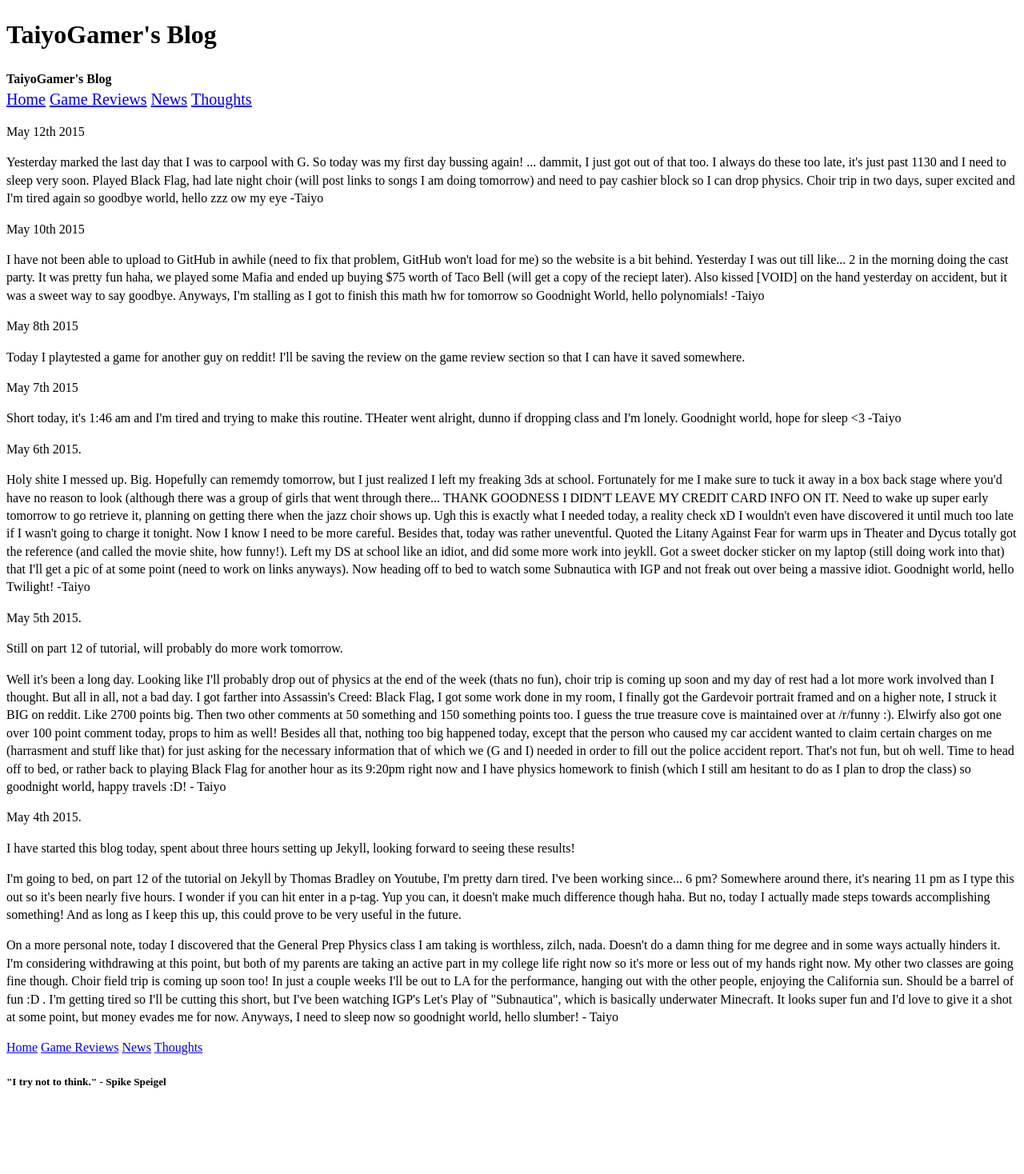
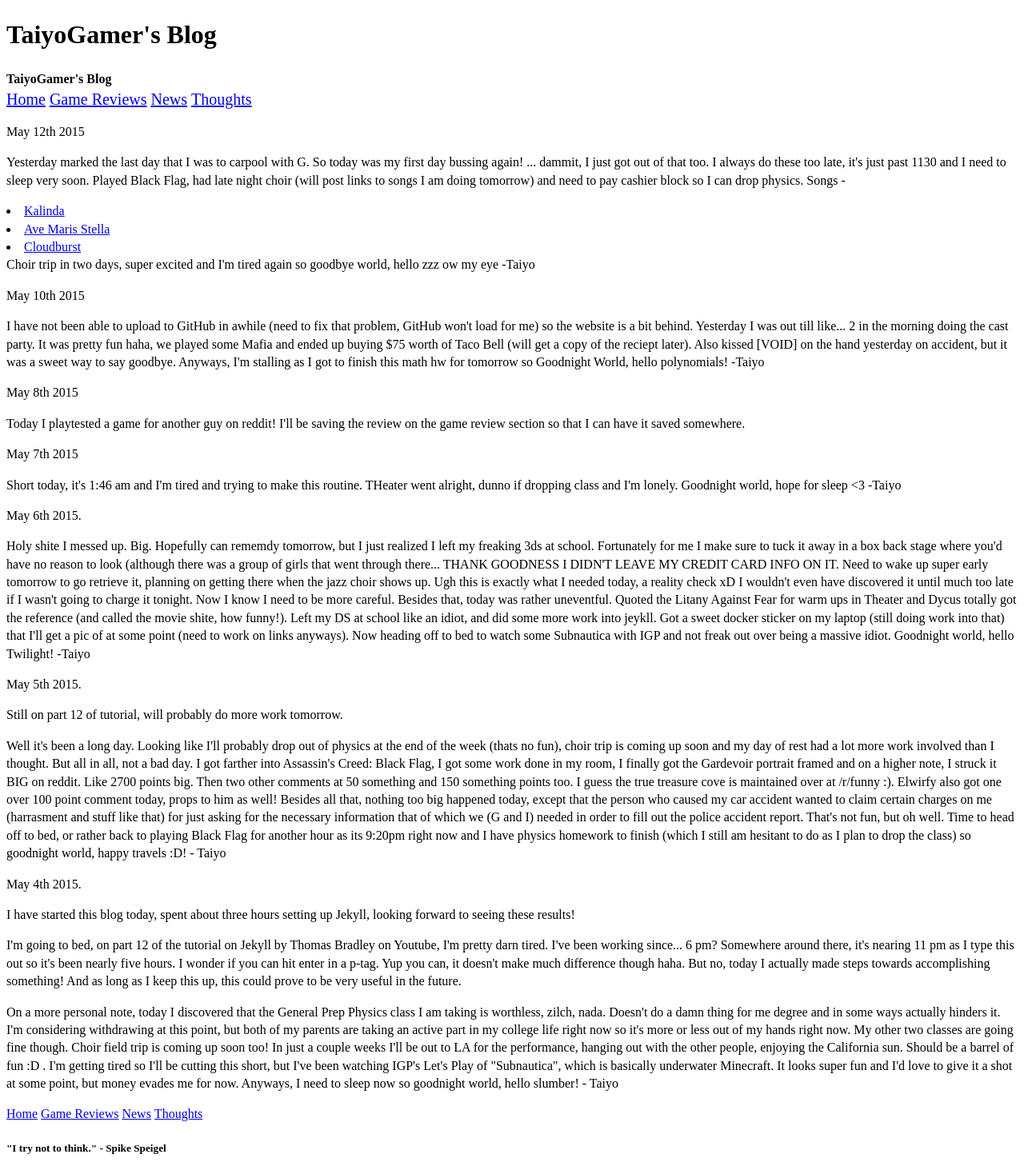
Before and after one commit to TaiyoGamer/TaiyoGamers_Blog, a Jekyll site: the page built from index.html, in a window 1280 px wide. Shown: the whole page at 80% size. Built offline with Jekyll 4.4.1, drawn with Linux system fonts in a browser that asks for light colours; Markdown is read by kramdown in place of the engine named in the settings; before the commit the page ends 1385 px from its top, so only the background shows below that.

Commit message:
Added links

```diff
--- a/index.html
+++ b/index.html
@@ -7,6 +7,7 @@ layout: Default
 <p>Yesterday marked the last day that I was to carpool with G. So today was my first day bussing again! ... dammit, I just
 got out of that too. I always do these too late, it's just past 1130 and I need to sleep very soon. Played Black Flag,
 had late night choir (will post links to songs I am doing tomorrow) and need to pay cashier block so I can drop physics.
+Songs - <li><a href="https://www.youtube.com/watch?v=Sb4RwdrOO-8">Kalinda</a></li> <li><a href="https://www.youtube.com/watch?v=TacNIbmDZ4s">Ave Maris Stella</a></li> <li><a href="https://www.youtube.com/watch?v=0Zqp0OpzMAI">Cloudburst</a></li>
 Choir trip in two days, super excited and I'm tired again so goodbye world, hello zzz ow my eye -Taiyo </p>
 
 
```
